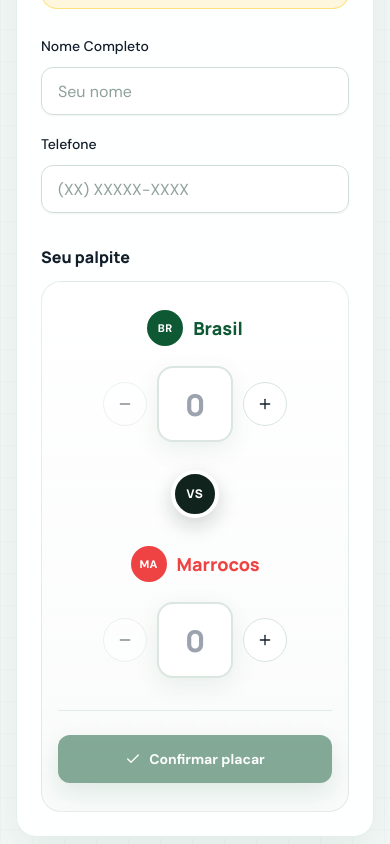
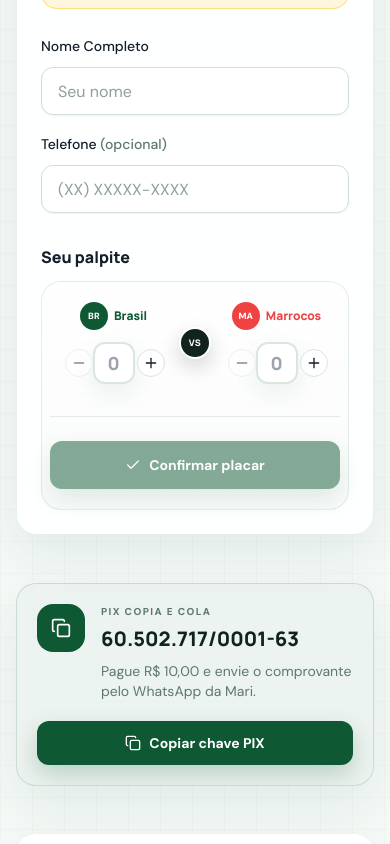
Before and after one commit to alexandrefreitass/bolao-copa-2026, a React (Vite) app in the folder apps/web/: page / in a window 390 px wide. Shown: the part 1260-2104 px from the top of the page. Built offline with nearby package versions, Linux system fonts and the light colour scheme; no server answers; the HTML template or start-up script is replaced by a standard one.

Commit message:
feat: adiciona pix permanente e melhora placar mobile

```diff
--- a/apps/web/src/components/ScoreSelectorComponent.jsx
+++ b/apps/web/src/components/ScoreSelectorComponent.jsx
@@ -23,18 +23,18 @@ const ScoreControl = ({ label, abbreviation, score, onChange, disabled, team })
 
   return (
     <div className="flex min-w-0 flex-col items-center">
-      <div className="mb-5 flex items-center gap-2.5">
-        <span className={`flex h-9 w-9 items-center justify-center rounded-full text-[11px] font-extrabold tracking-wide ${
+      <div className="mb-3 flex items-center gap-1.5 sm:mb-5 sm:gap-2.5">
+        <span className={`flex h-7 w-7 items-center justify-center rounded-full text-[9px] font-extrabold tracking-wide sm:h-9 sm:w-9 sm:text-[11px] ${
           isBrazil ? 'bg-primary text-white' : 'bg-destructive text-white'
         }`}>
           {abbreviation}
         </span>
-        <span className={`font-[Manrope] text-lg font-extrabold ${isBrazil ? 'text-primary' : 'text-destructive'}`}>
+        <span className={`font-[Manrope] text-xs font-extrabold sm:text-lg ${isBrazil ? 'text-primary' : 'text-destructive'}`}>
           {label}
         </span>
       </div>
 
-      <div className="grid grid-cols-[44px_76px_44px] items-center gap-2.5">
+      <div className="grid grid-cols-[26px_42px_26px] items-center gap-0.5 sm:grid-cols-[44px_76px_44px] sm:gap-2.5">
         <Button
           type="button"
           variant="outline"
@@ -42,7 +42,7 @@ const ScoreControl = ({ label, abbreviation, score, onChange, disabled, team })
           disabled={disabled || numericScore <= 0}
           onClick={() => setScore(numericScore - 1)}
           aria-label={`Diminuir placar do ${label}`}
-          className="h-11 w-11 rounded-full border-border bg-white shadow-none"
+          className="h-7 w-7 rounded-full border-border bg-white shadow-none sm:h-11 sm:w-11"
         >
           <Minus className="h-4 w-4" />
         </Button>
@@ -56,7 +56,7 @@ const ScoreControl = ({ label, abbreviation, score, onChange, disabled, team })
           onChange={handleInput}
           disabled={disabled}
           aria-label={`Placar do ${label}`}
-          className="h-[76px] w-[76px] rounded-2xl border-2 border-primary/15 bg-white text-center font-[Manrope] text-3xl font-extrabold text-foreground shadow-[0_8px_24px_hsl(var(--primary)/0.08)] outline-none transition-all focus:border-primary/45 focus:ring-4 focus:ring-primary/10 disabled:cursor-not-allowed disabled:opacity-50"
+          className="h-[42px] w-[42px] rounded-xl border-2 border-primary/15 bg-white text-center font-[Manrope] text-lg font-extrabold text-foreground shadow-[0_8px_24px_hsl(var(--primary)/0.08)] outline-none transition-all focus:border-primary/45 focus:ring-4 focus:ring-primary/10 disabled:cursor-not-allowed disabled:opacity-50 sm:h-[76px] sm:w-[76px] sm:rounded-2xl sm:text-3xl"
           placeholder="0"
         />
 
@@ -67,7 +67,7 @@ const ScoreControl = ({ label, abbreviation, score, onChange, disabled, team })
           disabled={disabled || numericScore >= 20}
           onClick={() => setScore(numericScore + 1)}
           aria-label={`Aumentar placar do ${label}`}
-          className="h-11 w-11 rounded-full border-border bg-white shadow-none"
+          className="h-7 w-7 rounded-full border-border bg-white shadow-none sm:h-11 sm:w-11"
         >
           <Plus className="h-4 w-4" />
         </Button>
@@ -80,8 +80,8 @@ const ScoreSelectorComponent = ({ brasilScore, marrocosScore, onBrasilChange, on
   const isSubmitDisabled = disabled || brasilScore === '' || marrocosScore === '';
 
   return (
-    <div className="rounded-[1.25rem] border border-primary/10 bg-gradient-to-b from-white to-primary/[0.025] px-4 py-7 sm:px-8 sm:py-9">
-      <div className="mx-auto grid max-w-2xl grid-cols-1 items-center gap-7 sm:grid-cols-[1fr_56px_1fr] sm:gap-5">
+    <div className="rounded-[1.25rem] border border-primary/10 bg-gradient-to-b from-white to-primary/[0.025] px-2 py-5 sm:px-8 sm:py-9">
+      <div className="mx-auto grid max-w-2xl grid-cols-[1fr_32px_1fr] items-center gap-0.5 sm:grid-cols-[1fr_56px_1fr] sm:gap-5">
         <ScoreControl
           label="Brasil"
           abbreviation="BR"
@@ -91,7 +91,7 @@ const ScoreSelectorComponent = ({ brasilScore, marrocosScore, onBrasilChange, on
           disabled={disabled}
         />
 
-        <div className="mx-auto flex h-12 w-12 items-center justify-center rounded-full border-4 border-white bg-foreground font-[Manrope] text-xs font-extrabold uppercase tracking-wider text-white shadow-[0_8px_20px_hsl(var(--foreground)/0.18)] sm:h-14 sm:w-14">
+        <div className="mx-auto flex h-8 w-8 items-center justify-center rounded-full border-2 border-white bg-foreground font-[Manrope] text-[9px] font-extrabold uppercase tracking-wider text-white shadow-[0_8px_20px_hsl(var(--foreground)/0.18)] sm:h-14 sm:w-14 sm:border-4 sm:text-xs">
           VS
         </div>
 
--- a/apps/web/src/pages/AdminDashboard.jsx
+++ b/apps/web/src/pages/AdminDashboard.jsx
@@ -313,7 +313,7 @@ const AdminDashboard = () => {
                           {format(new Date(aposta.created), 'dd/MM/yyyy HH:mm')}
                         </TableCell>
                         <TableCell className="font-medium">{aposta.nome}</TableCell>
-                        <TableCell>{aposta.telefone}</TableCell>
+                        <TableCell>{aposta.telefone || 'Não informado'}</TableCell>
                         <TableCell className="font-semibold text-[hsl(var(--brasil-blue))]">
                           Brasil {aposta.placar.split('x')[0]?.trim()} x {aposta.placar.split('x')[1]?.trim()} Marrocos
                         </TableCell>
--- a/apps/web/src/pages/HomePage.jsx
+++ b/apps/web/src/pages/HomePage.jsx
@@ -31,6 +31,18 @@ const HomePage = () => {
   });
   const [brasilScore, setBrasilScore] = useState('');
   const [marrocosScore, setMarrocosScore] = useState('');
+  const pixKey = '60.502.717/0001-63';
+
+  const copyPixKey = async () => {
+    try {
+      await navigator.clipboard.writeText(pixKey);
+      setPixCopied(true);
+      toast.success('Chave PIX copiada');
+    } catch (error) {
+      console.error('Unable to copy PIX key:', error);
+      toast.error('Não foi possível copiar. Selecione a chave manualmente.');
+    }
+  };
 
   useEffect(() => {
     fetchData();
@@ -52,37 +64,12 @@ const HomePage = () => {
     }
   };
 
-  const validatePhone = (phone) => {
-    const phoneRegex = /^\(\d{2}\)\s\d{5}-\d{4}$/;
-    return phoneRegex.test(phone);
-  };
-
-  const formatPhone = (value) => {
-    const digits = value.replace(/\D/g, '').slice(0, 11);
-
-    if (digits.length <= 2) {
-      return digits ? `(${digits}` : '';
-    }
-
-    if (digits.length <= 7) {
-      return `(${digits.slice(0, 2)}) ${digits.slice(2)}`;
-    }
-
-    return `(${digits.slice(0, 2)}) ${digits.slice(2, 7)}-${digits.slice(7)}`;
-  };
-
   const handleSubmit = async (e) => {
     if (e) e.preventDefault();
     setSubmitting(true);
 
     if (!formData.nome.trim()) {
       toast.error('Nome é obrigatório');
-      setSubmitting(false);
-      return;
-    }
-
-    if (!validatePhone(formData.telefone)) {
-      toast.error('Telefone inválido. Use o formato (XX) XXXXX-XXXX');
       setSubmitting(false);
       return;
     }
@@ -96,9 +83,10 @@ const HomePage = () => {
     const placarFormatado = `${brasilScore} x ${marrocosScore}`;
 
     const normalizedName = formData.nome.trim().toLowerCase();
+    const normalizedPhone = formData.telefone.trim();
     const existingBets = apostas.filter((aposta) =>
       aposta.nome.trim().toLowerCase() === normalizedName ||
-      aposta.telefone === formData.telefone
+      (normalizedPhone && aposta.telefone === normalizedPhone)
     );
 
     if (existingBets.length > 0) {
@@ -339,16 +327,13 @@ const HomePage = () => {
                     />
                   </div>
                   <div className="space-y-2">
-                    <Label htmlFor="telefone">Telefone</Label>
+                    <Label htmlFor="telefone">Telefone <span className="text-muted-foreground">(opcional)</span></Label>
                     <Input
                       id="telefone"
                       type="text"
                       placeholder="(XX) XXXXX-XXXX"
                       value={formData.telefone}
-                      onChange={(e) => setFormData({ ...formData, telefone: formatPhone(e.target.value) })}
-                      inputMode="numeric"
-                      maxLength={15}
-                      required
+                      onChange={(e) => setFormData({ ...formData, telefone: e.target.value })}
                       className="text-foreground"
                     />
                   </div>
@@ -366,6 +351,25 @@ const HomePage = () => {
                   />
                 </div>
               </form>
+            </CardContent>
+          </Card>
+
+          <Card className="mb-12 overflow-hidden border-primary/15 bg-primary/[0.035]">
+            <CardContent className="flex flex-col gap-5 p-5 sm:flex-row sm:items-center sm:justify-between sm:p-7">
+              <div className="flex min-w-0 items-start gap-4">
+                <span className="flex h-12 w-12 shrink-0 items-center justify-center rounded-2xl bg-primary text-white">
+                  <Copy className="h-5 w-5" />
+                </span>
+                <div className="min-w-0">
+                  <p className="text-[10px] font-extrabold uppercase tracking-[0.14em] text-muted-foreground">PIX copia e cola</p>
+                  <p className="mt-1 break-all font-[Manrope] text-xl font-extrabold text-foreground">{pixKey}</p>
+                  <p className="mt-2 text-sm text-muted-foreground">Pague R$ 10,00 e envie o comprovante pelo WhatsApp da Mari.</p>
+                </div>
+              </div>
+              <Button type="button" onClick={copyPixKey} className="w-full shrink-0 sm:w-auto">
+                {pixCopied ? <CheckCircle2 className="h-4 w-4" /> : <Copy className="h-4 w-4" />}
+                {pixCopied ? 'Chave copiada' : 'Copiar chave PIX'}
+              </Button>
             </CardContent>
           </Card>
 
@@ -545,7 +549,7 @@ const HomePage = () => {
           </DialogHeader>
           <div className="rounded-2xl border border-primary/15 bg-primary/[0.04] p-4">
             <p className="mb-1 text-[10px] font-extrabold uppercase tracking-[0.14em] text-muted-foreground">Chave PIX</p>
-            <p className="break-all font-[Manrope] text-lg font-extrabold text-foreground">60.502.717/0001-63</p>
+            <p className="break-all font-[Manrope] text-lg font-extrabold text-foreground">{pixKey}</p>
           </div>
           <div className="flex gap-3 rounded-2xl border border-emerald-200 bg-emerald-50 p-4 text-emerald-950">
             <span className="flex h-10 w-10 shrink-0 items-center justify-center rounded-xl bg-emerald-600 text-white">
@@ -561,16 +565,7 @@ const HomePage = () => {
           <DialogFooter className="mt-2 gap-2 sm:space-x-0">
             <Button variant="outline" onClick={() => setPixModalOpen(false)}>Fechar</Button>
             <Button
-              onClick={async () => {
-                try {
-                  await navigator.clipboard.writeText('60.502.717/0001-63');
-                  setPixCopied(true);
-                  toast.success('Chave PIX copiada');
-                } catch (error) {
-                  console.error('Unable to copy PIX key:', error);
-                  toast.error('Não foi possível copiar. Selecione a chave manualmente.');
-                }
-              }}
+              onClick={copyPixKey}
             >
               {pixCopied ? <CheckCircle2 className="h-4 w-4" /> : <Copy className="h-4 w-4" />}
               {pixCopied ? 'Chave copiada' : 'Copiar chave PIX'}
```
Also changed, not shown: 1 other file (tests, documents, lock files or other folders).
